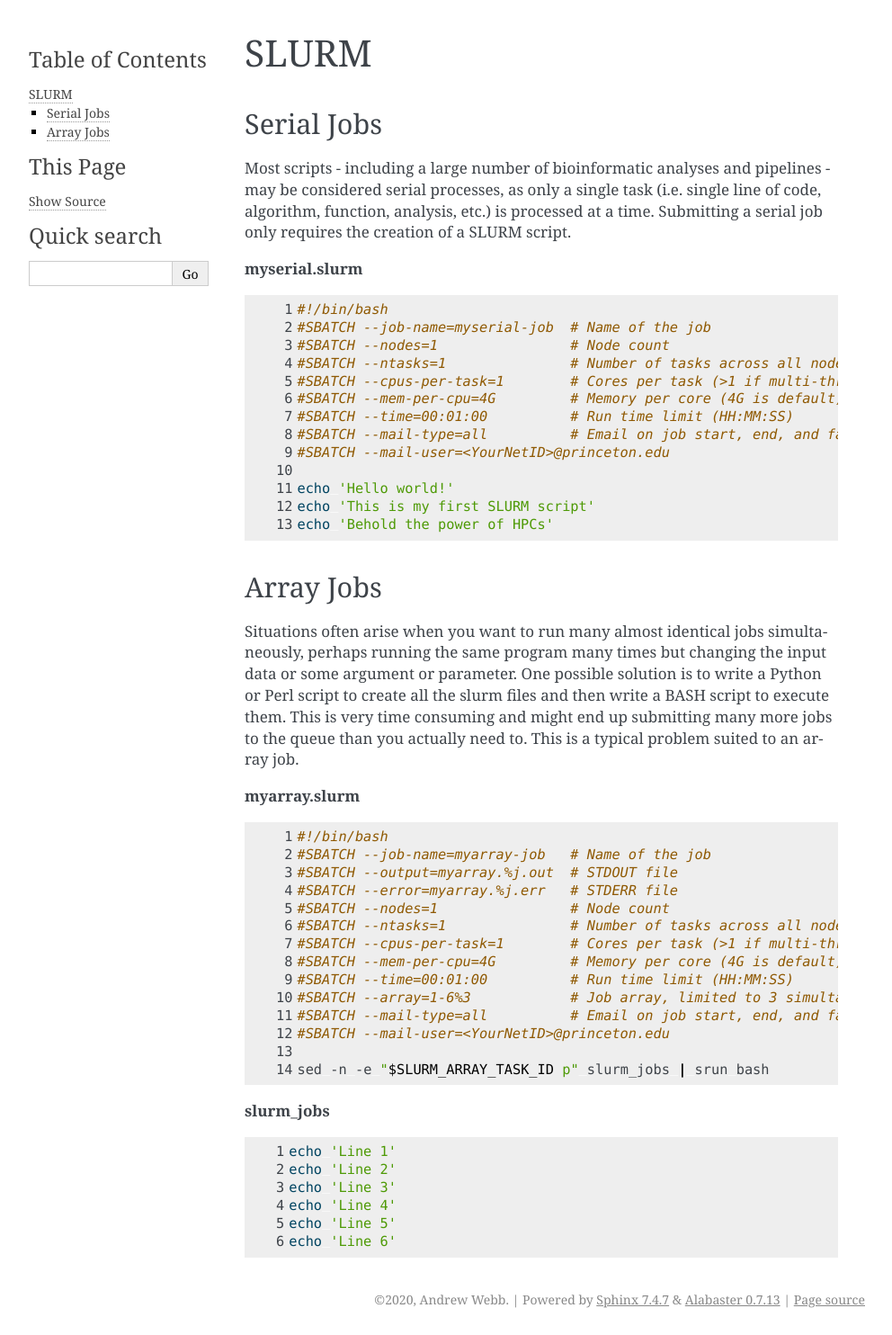
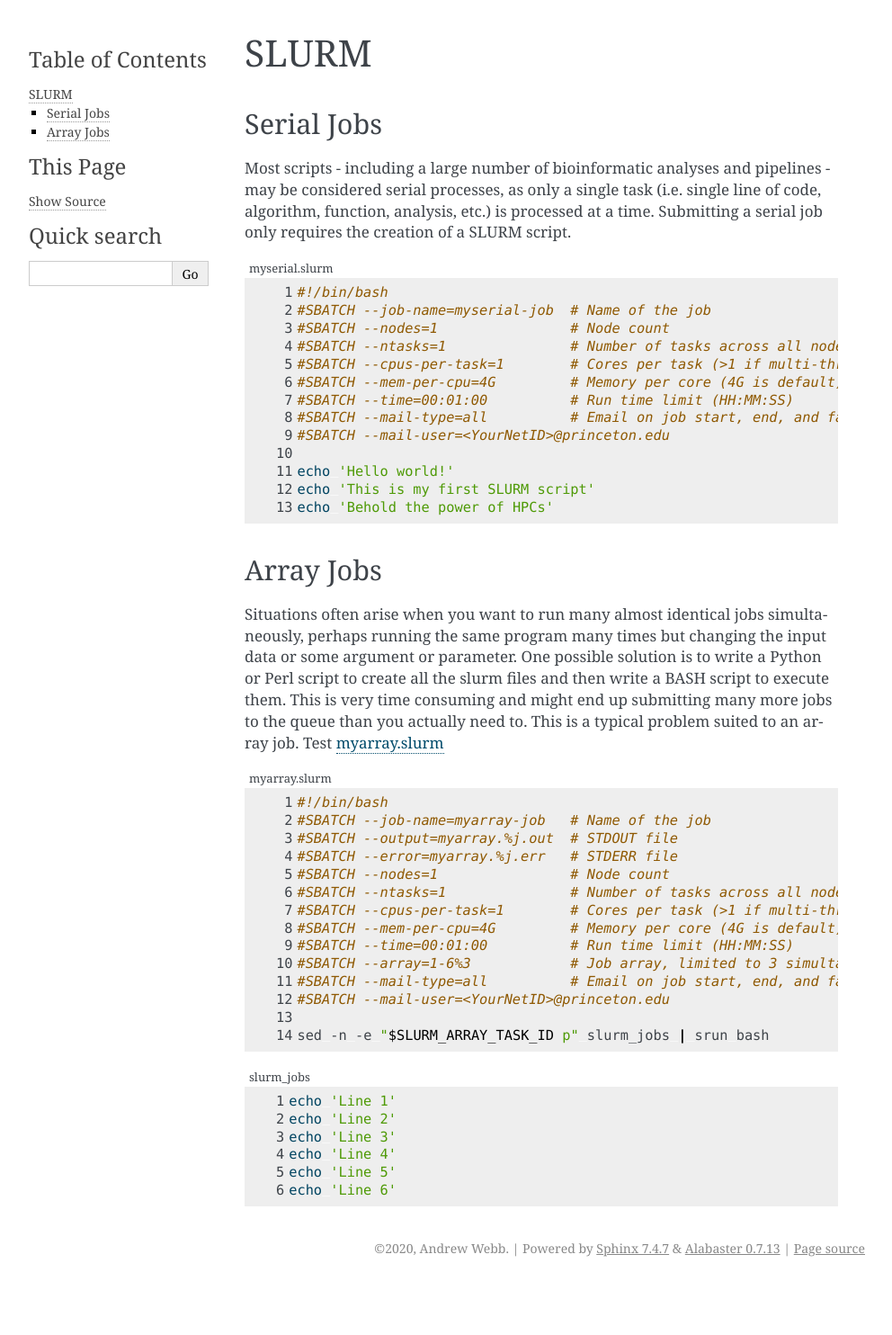
Before and after one commit to kocherlab/kocher_guides, a Sphinx documentation site: the page built from docs/Guides/SLURM.rst, in a window 1280 px wide. Shown: the whole page at 90% size, without its empty margins (148-1140 px from the left). Built offline with Sphinx 7.4.7, drawn with Linux system fonts in a browser that asks for light colours; after the commit the page ends 1427 px from its top, so only the background shows below that.

Commit message:
Adding Captions, ref test

```diff
--- a/docs/Guides/SLURM.rst
+++ b/docs/Guides/SLURM.rst
@@ -28,12 +28,12 @@ Most scripts - including a large number of bioinformatic analyses and pipelines
 Array Jobs
 ----------
 
-Situations often arise when you want to run many almost identical jobs simultaneously, perhaps running the same program many times but changing the input data or some argument or parameter. One possible solution is to write a Python or Perl script to create all the slurm files and then write a BASH script to execute them. This is very time consuming and might end up submitting many more jobs to the queue than you actually need to. This is a typical problem suited to an array job.
-
-**myarray.slurm**
+Situations often arise when you want to run many almost identical jobs simultaneously, perhaps running the same program many times but changing the input data or some argument or parameter. One possible solution is to write a Python or Perl script to create all the slurm files and then write a BASH script to execute them. This is very time consuming and might end up submitting many more jobs to the queue than you actually need to. This is a typical problem suited to an array job. Test :ref:`myarray`
 
 .. code-block:: bash
    :linenos:
+   :caption: myarray.slurm
+   :name: myarray
 
    #!/bin/bash
    #SBATCH --job-name=myarray-job   # Name of the job
@@ -50,10 +50,10 @@ Situations often arise when you want to run many almost identical jobs simultane
 
    sed -n -e "$SLURM_ARRAY_TASK_ID p" slurm_jobs | srun bash
 
-**slurm_jobs**
-
 .. code-block:: bash
    :linenos:
+   :caption: slurm_jobs
+   :name: slurm_jobs
 
    echo 'Line 1'
    echo 'Line 2'
```
Also changed, not shown: other parts of docs/Guides/SLURM.rst (+2 -2 lines).
